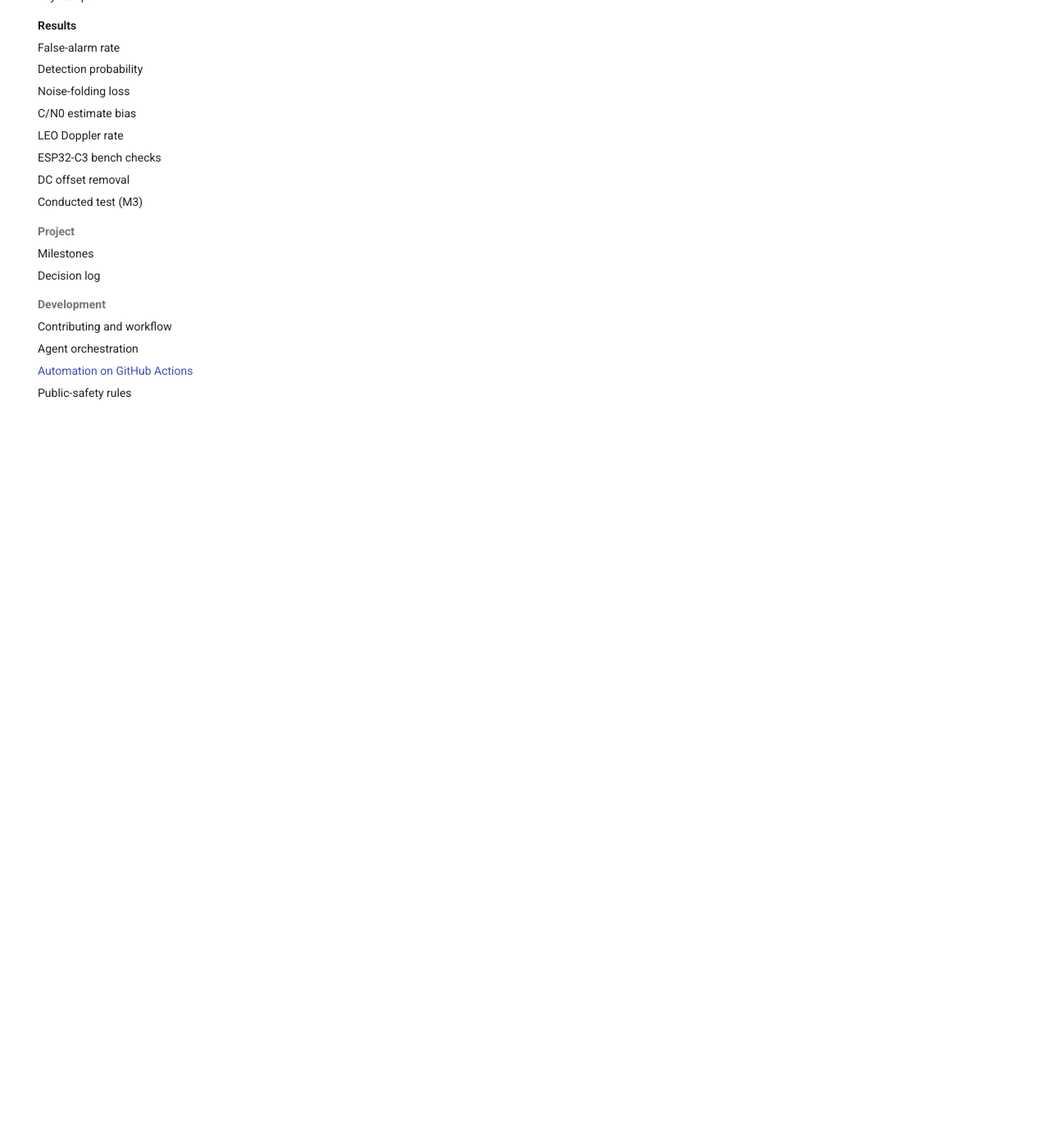
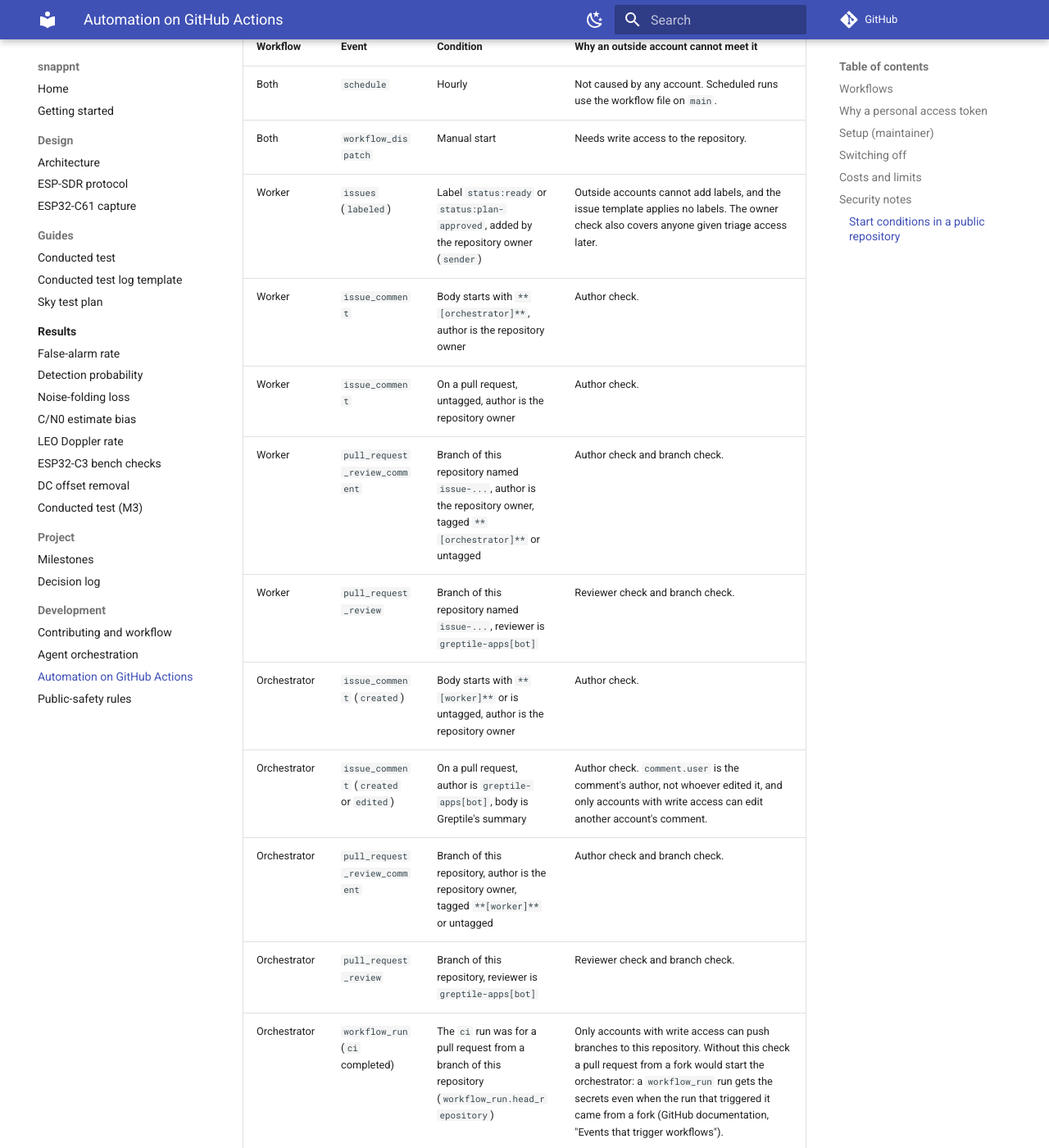
Before and after one commit to h-shiono/snappnt, an MkDocs documentation site: the page built from docs/development/automation.md, in a window 1280 px wide and 1400 px high, scrolled down 4288 px. Shown: the whole window at 82% size. Built offline with MkDocs 1.6.1 and Material for MkDocs 9.7.7, drawn with Linux system fonts in a browser that asks for light colours; comment, search, counter and statistics services are not loaded; some of the changed text lies outside the part shown.

Commit message:
Start the agent workflows only on comments by the repository owner
Tagged comments and review-thread replies (**[worker]**, **[orchestrator]**)
now also require the repository owner as author, and status labels must be
added by the owner. Pull request review events and the orchestrator's
workflow_run start only for branches of this repository, so a pull request
from a fork cannot start a run that holds the agent secrets.

automation.md lists every start condition and why it is safe once the
repository is public; orchestration.md says a tag counts only from the
owner's account.

Co-Authored-By: Claude Opus 5.5 <noreply@anthropic.com>
Signed-off-by: h-shiono <hato.gnss@gmail.com>

```diff
--- a/docs/development/automation.md
+++ b/docs/development/automation.md
@@ -9,8 +9,13 @@ costs.
 
 | Workflow | Role | Instructions | Started by |
 |---|---|---|---|
-| `.github/workflows/agent-worker.yml` | Worker | `.github/agents/worker.md` | `status:ready` or `status:plan-approved` label added; a comment or review-thread reply tagged `**[orchestrator]**`; an untagged comment or review-thread reply by the repository owner on a pull request; a Greptile review; hourly at minute 40; manual |
-| `.github/workflows/agent-orchestrator.yml` | Orchestrator | `.github/agents/orchestrator.md` | A comment or review-thread reply tagged `**[worker]**`; an untagged comment by the repository owner; a Greptile review; the `ci` workflow finishing on a pull request; hourly at minute 10; manual |
+| `.github/workflows/agent-worker.yml` | Worker | `.github/agents/worker.md` | `status:ready` or `status:plan-approved` label added by the repository owner; a comment or review-thread reply by the repository owner tagged `**[orchestrator]**`; an untagged comment or review-thread reply by the repository owner on a pull request; a Greptile review; hourly at minute 40; manual |
+| `.github/workflows/agent-orchestrator.yml` | Orchestrator | `.github/agents/orchestrator.md` | A comment or review-thread reply by the repository owner tagged `**[worker]**`; an untagged comment by the repository owner; a Greptile review; the `ci` workflow finishing on a pull request from a branch of this repository; hourly at minute 10; manual |
+
+The agents post, label and push through the repository owner's token (see "Why a personal
+access token" below), so their comments and labels are authored by the owner's account. Every
+start condition on a comment or label therefore requires the owner as author, tagged or not;
+see "Start conditions in a public repository" under "Security notes".
 
 Both run `anthropics/claude-code-action` in automation mode (a `prompt` is given, so it does
 not wait for an `@claude` mention), pinned to a release commit. Each run starts from a fresh
@@ -123,10 +128,10 @@ progress finish; no new run starts. Nothing else needs to change.
 
 - The agents act with the personal access token's permissions. Keep it limited to this
   repository and give it an expiry date.
-- The workflows only start on comments from the repository owner or tagged agent comments, but
-  the agents read every comment on an issue. Both are instructed to treat only untagged
-  comments by the repository owner's account as instructions; comments from any other account
-  are information. Revisit these workflows before publication, when anyone can comment.
+- The workflows start only on events listed in "Start conditions in a public repository"
+  below. The agents still read every comment on an issue or pull request. Both are instructed
+  to treat only untagged comments by the repository owner's account as instructions; comments
+  from any other account are information.
 - The orchestrator's checkout keeps no git credentials, it never checks out pull request code,
   and it merges only branches of this repository named after the issue. Pull request code runs
   only in CI, which has no write-capable token.
@@ -135,3 +140,43 @@ progress finish; no new run starts. Nothing else needs to change.
   hashes deliberately, after reading the release notes.
 - Transmit commands, pushes to `main`, and repository settings commands are denied through
   `--disallowedTools` in the workflows, in addition to the rules in the instructions.
+
+### Start conditions in a public repository
+
+Once the repository is public, anyone with a GitHub account can open issues, comment, review,
+reply in review threads, and open pull requests from forks. Only accounts with triage access or
+more can add labels, and only accounts with write access can edit another account's comment.
+Each start condition below holds only when `AGENTS_ENABLED` is `true`, and is safe for these
+reasons:
+
+| Workflow | Event | Condition | Why an outside account cannot meet it |
+|---|---|---|---|
+| Both | `schedule` | Hourly | Not caused by any account. Scheduled runs use the workflow file on `main`. |
+| Both | `workflow_dispatch` | Manual start | Needs write access to the repository. |
+| Worker | `issues` (`labeled`) | Label `status:ready` or `status:plan-approved`, added by the repository owner (`sender`) | Outside accounts cannot add labels, and the issue template applies no labels. The owner check also covers anyone given triage access later. |
+| Worker | `issue_comment` | Body starts with `**[orchestrator]**`, author is the repository owner | Author check. |
+| Worker | `issue_comment` | On a pull request, untagged, author is the repository owner | Author check. |
+| Worker | `pull_request_review_comment` | Branch of this repository named `issue-...`, author is the repository owner, tagged `**[orchestrator]**` or untagged | Author check and branch check. |
+| Worker | `pull_request_review` | Branch of this repository named `issue-...`, reviewer is `greptile-apps[bot]` | Reviewer check and branch check. |
+| Orchestrator | `issue_comment` (`created`) | Body starts with `**[worker]**` or is untagged, author is the repository owner | Author check. |
+| Orchestrator | `issue_comment` (`created` or `edited`) | On a pull request, author is `greptile-apps[bot]`, body is Greptile's summary | Author check. `comment.user` is the comment's author, not whoever edited it, and only accounts with write access can edit another account's comment. |
+| Orchestrator | `pull_request_review_comment` | Branch of this repository, author is the repository owner, tagged `**[worker]**` or untagged | Author check and branch check. |
+| Orchestrator | `pull_request_review` | Branch of this repository, reviewer is `greptile-apps[bot]` | Reviewer check and branch check. |
+| Orchestrator | `workflow_run` (`ci` completed) | The `ci` run was for a pull request from a branch of this repository (`workflow_run.head_repository`) | Only accounts with write access can push branches to this repository. Without this check a pull request from a fork would start the orchestrator: a `workflow_run` run gets the secrets even when the run that triggered it came from a fork (GitHub documentation, "Events that trigger workflows"). |
+
+Notes on the branch checks:
+
+- For `pull_request_review` and `pull_request_review_comment` on a pull request from a fork,
+  GitHub passes no secrets to the run, so such a run could not act anyway. The branch check
+  (`pull_request.head.repo.full_name` equal to this repository) makes the workflow skip it
+  instead of starting a run that fails.
+- An `issue_comment` event carries no branch information. It runs in the context of the
+  default branch of this repository (GitHub documentation, "Events that trigger workflows"),
+  not of the fork, so it gets the secrets even on a pull request from a fork. If Greptile
+  reviews a pull request from a fork, its summary comment there starts the orchestrator
+  (TODO: not checked whether Greptile reviews pull requests from forks; settled by opening one
+  from a test fork). That run never checks out pull request code and merges only branches of
+  this repository named after the issue, but it does read the pull request's text, which an
+  outside account wrote. The same holds for scheduled
+  runs, which read every open issue and pull request. The protection there is the rule that
+  comments and text from other accounts are information, never instructions.
```
Also changed, not shown: docs/development/orchestration.md (+5 -2 lines), 2 other files.
